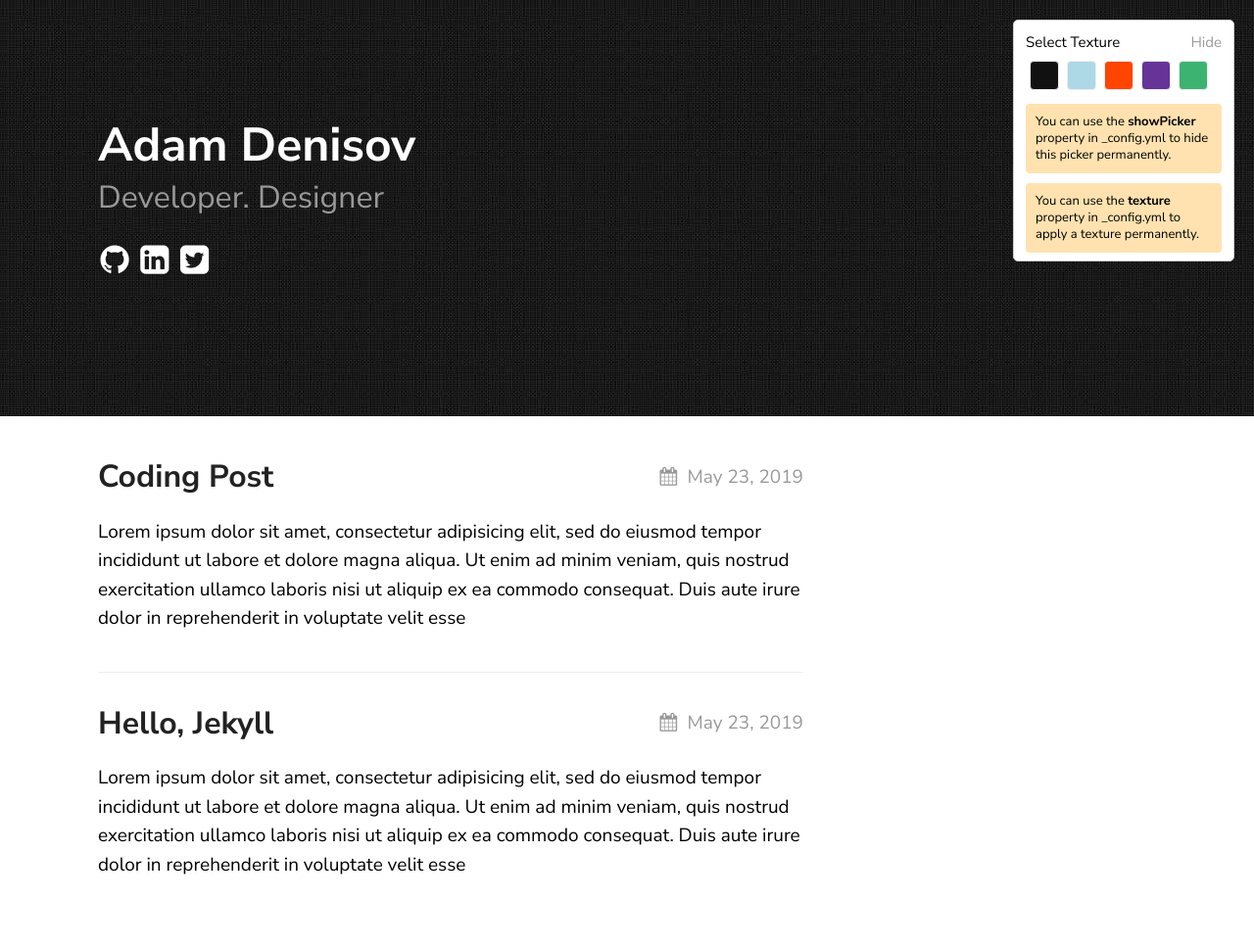
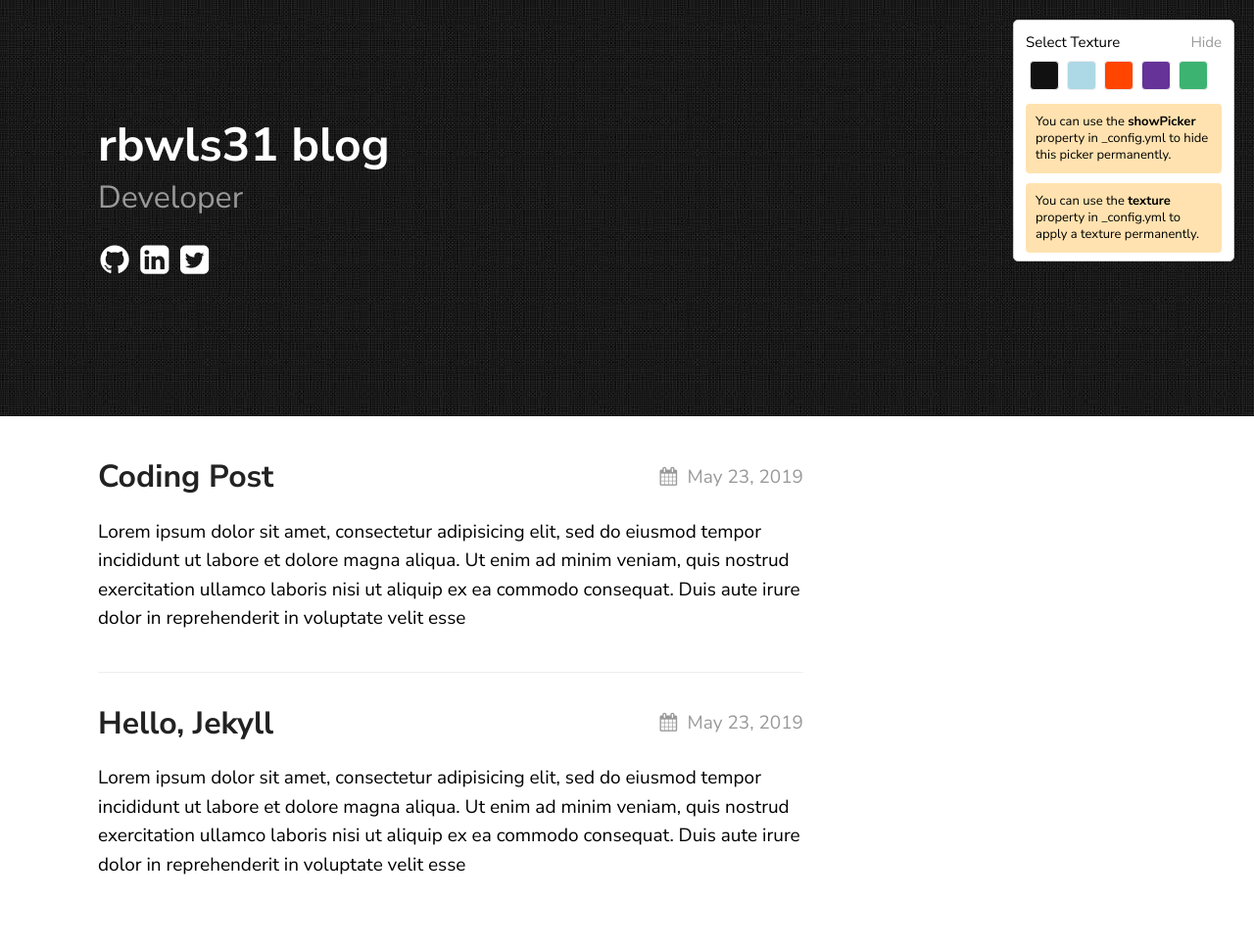
Before and after one commit to rbwls31/rbwls31.github.io, a Jekyll site: the page built from index.md, in a window 1280 px wide. Shown: the whole page at 98% size. Built offline with Jekyll 4.4.1, drawn with Linux system fonts in a browser that asks for light colours.

Commit message:
config change

```diff
--- a/_config.yml
+++ b/_config.yml
@@ -1,6 +1,6 @@
-title: Texture Theme
-author: GitHub User
-email: your-email@domain.com
+title: rbwls31 blog
+author: rbwls31
+email: rbwls31@gmail.com
 description: > # this means to ignore newlines until "show_exerpts:"
   Write an awesome description for your new site here. You can edit this
   line in _config.yml. It will appear in your document head meta (for
@@ -16,8 +16,8 @@ sass:
 
 permalink: /posts/:title/
 texture:
-  title: Adam Denisov
-  tagline: Developer. Designer
+  title: rbwls31 blog
+  tagline: Developer
   date_format: "%b %-d, %Y"
   style: black
   showNav: false
```
